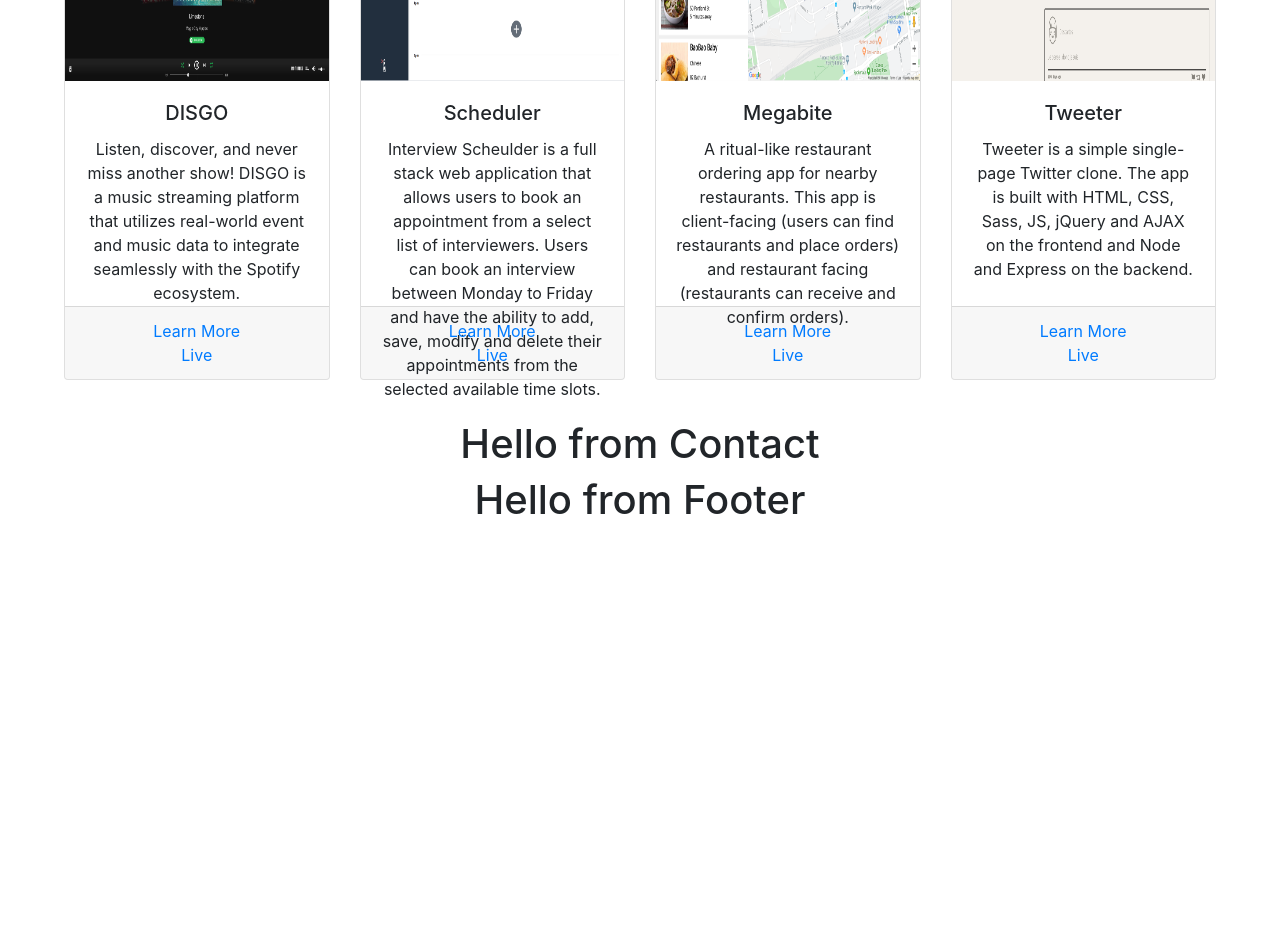
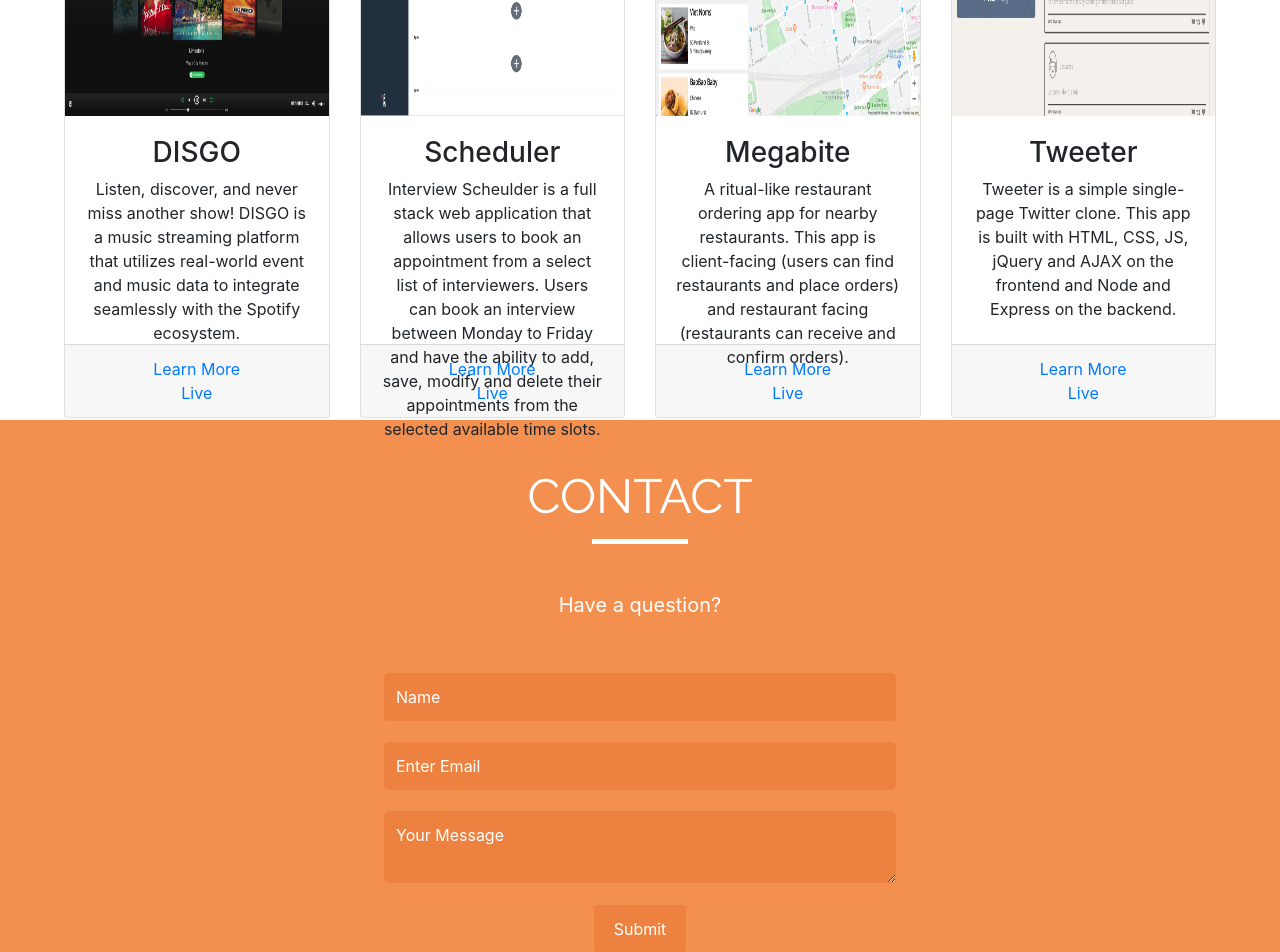
Before and after one commit to peterhangg/portfolio, a React (Create React App) app: page / in a window 1280 px wide. Shown: the part 1980-2932 px from the top of the page. Before the commit the page ends 2504 px from the top, so only its background shows below. Built offline with nearby package versions, Linux system fonts and the light colour scheme.

Commit message:
added additional projects, contact and footer placeholders

```diff
--- a/src/components/About/About.scss
+++ b/src/components/About/About.scss
@@ -49,7 +49,7 @@
 }
 
 .tech-stack {
-  padding-bottom: 1em;
+  padding-bottom: 2em;
 }
 .stack-img {
   width: 125px;
--- a/src/components/Contact/Contact.js
+++ b/src/components/Contact/Contact.js
@@ -3,8 +3,18 @@
 
 export default function Contact() {
   return (
-    <div>
-      <h1>Hello from Contact</h1>
-    </div>
+    <section id="Contact">
+      <h1 className="heading animated slideInLeft">CONTACT</h1>
+      <p className="underline animated fadeInLeft delay-1s"></p>
+      <p className="contact-question animated fadeInLeft delay-1s">Have a question?</p>
+      <div class="form-container animated fadeInLeft">
+        <form action="">
+          <input type="text" id="name" name="firstname" placeholder="Name" required/>
+          <input type="email" id="email" name="email" placeholder="Enter Email" required/>
+          <textarea id="subject" name="subject" placeholder="Your Message" required></textarea>
+          <input type="submit" value="Submit"/>
+        </form>
+      </div>
+    </section>
   )
 }
--- a/src/components/Contact/Contact.scss
+++ b/src/components/Contact/Contact.scss
@@ -0,0 +1,61 @@
+@import "../../variables";
+
+.form-container {
+  width: 40%;
+  margin: auto;
+  margin-top: 3em;
+}
+
+#Contact {
+  background-color: $light-orange;
+  padding-bottom: 2rem;
+}
+
+#Contact h1 {
+  color: white;
+}
+
+#Contact .underline {
+  border-bottom: solid white 5px;
+}
+
+.contact-question {
+  margin-top: 2em;
+  color: white;
+  font-size: 1.25em;
+}
+input[type=text],input[type=email], textarea {
+  width: 100%; /* Full width */
+  padding: 12px; /* Some padding */
+  border: none; /* Gray border */
+  border-radius: 5px; /* Rounded borders */
+  box-sizing: border-box; /* Make sure that padding and width stays in place */
+  margin-top: 5px; /* Add a top margin */
+  margin-bottom: 16px; /* Bottom margin */
+  background-color: #ed8240;
+  color: white;
+}
+
+/* Style the submit button with a specific background color etc */
+input[type=submit] {
+  background-color: #ed8240;
+  color: white;
+  padding: 12px 20px;
+  border: none;
+  border-radius: 4px;
+  cursor: pointer;
+}
+
+/* When moving the mouse over the submit button, add a darker green color */
+input[type=submit]:hover {
+  background-color: #ff896b;
+}
+
+::placeholder {
+  color: white;
+  opacity: 1;
+}
+
+textarea:focus, input:focus{
+  outline: none;
+}
--- a/src/components/Footer/Footer.js
+++ b/src/components/Footer/Footer.js
@@ -3,8 +3,8 @@
 
 export default function Footer() {
   return (
-    <div>
-      <h1>Hello from Footer</h1>
-    </div>
+    <footer>
+      Peter Hang ©2019
+    </footer>
   )
 }
--- a/src/components/Footer/Footer.scss
+++ b/src/components/Footer/Footer.scss
@@ -0,0 +1,5 @@
+footer {
+  background-color: #1b2a49;
+  color: white;
+  padding: 3rem;
+}
--- a/src/components/Projects/ProjectCards.js
+++ b/src/components/Projects/ProjectCards.js
@@ -25,7 +25,7 @@
   },
   {
     title: "Tweeter",
-    discription: "Tweeter is a simple single-page Twitter clone. The app is built with HTML, CSS, Sass, JS, jQuery and AJAX on the frontend and Node and Express on the backend.",
+    discription: "Tweeter is a simple single-page Twitter clone. This app is built with HTML, CSS, JS, jQuery and AJAX on the frontend and Node and Express on the backend.",
     github: "https://github.com/peterhangg/tweeter",
     site: ""
   }
@@ -40,7 +40,7 @@
       <Card key={index} className="animated fadeInRight ">
         <Card.Img variant="top" src={`../projects/${project.title}.png`} />
         <Card.Body>
-          <Card.Title>{project.title}</Card.Title>
+          <h3>{project.title}</h3>
           <Card.Text>{project.discription}</Card.Text>
         </Card.Body>
         <Card.Footer>
--- a/src/components/Projects/ProjectCards.scss
+++ b/src/components/Projects/ProjectCards.scss
@@ -1,8 +1,6 @@
-@import "../../variables";
-
 .card-container {
   display: flex;
-  flex-direction: row;
+  flex-flow: row wrap;
   justify-content: center;
   align-items: center;
   width: 90%;
@@ -10,7 +8,11 @@
 }
 
 .card {
-  margin-top: 2em;
+  margin-top: 4em;
+}
+
+h5{
+  font-size: 1.5rem;
 }
 
 .card-img-top {
```
